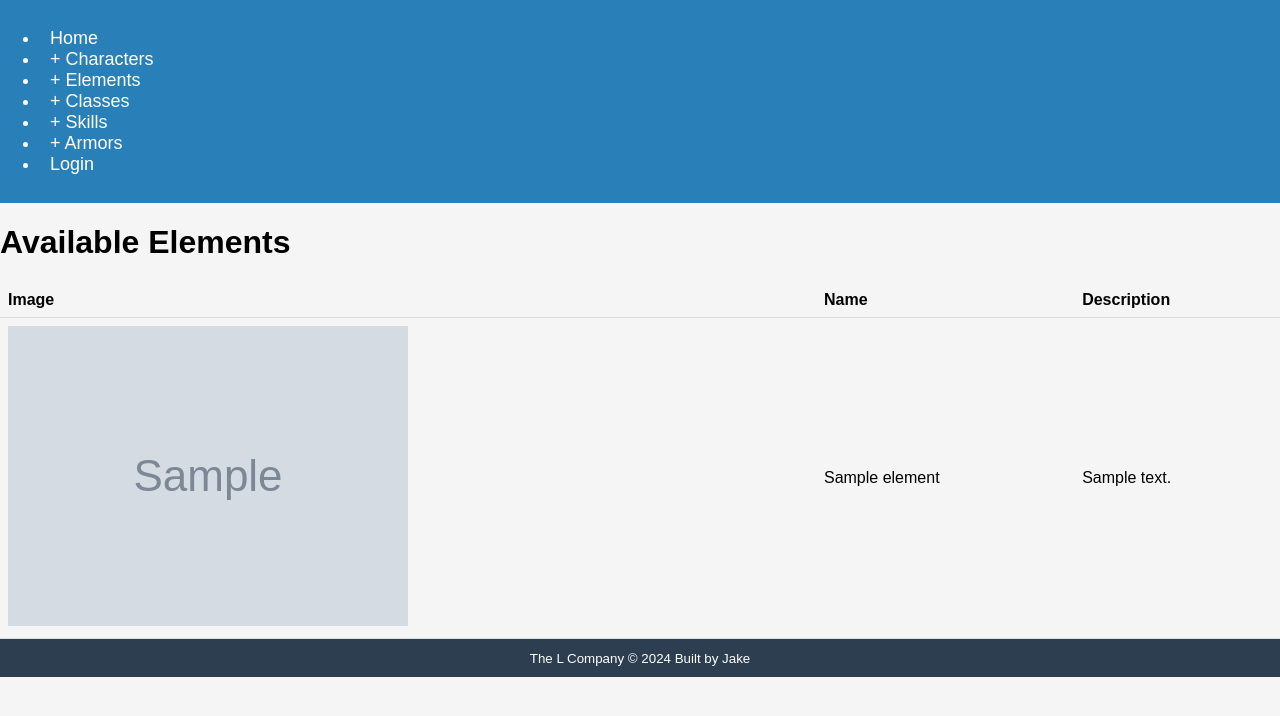
After one commit to woby555/WEBD-Final-Project, a PHP site: page /elements.php in a window 1280 px wide. The commit adds this page. Shown: the top 716 px of the page. Run offline with PHP 8.4, Linux system fonts and the light colour scheme; tables that the repository leaves empty or names only in its code hold one stand-in row (values such as "Sample post"); grey boxes marked "Sample" are stand-in pictures.

Commit message:
Elements
Added Elements page including data into Elements database. Additional administration page included when viewing page.

```diff
--- /dev/null
+++ b/elements.php
@@ -0,0 +1,49 @@
+<?php
+    require_once 'connect.php';
+
+    $stmt = $db->query("SELECT * FROM Elements");
+    $elements = $stmt->fetchAll(PDO::FETCH_ASSOC);
+?>
+
+<!DOCTYPE html>
+<html lang="en">
+<head>
+    <meta charset="UTF-8">
+    <meta http-equiv="X-UA-Compatible" content="IE=edge">
+    <meta name="viewport" content="width=device-width, initial-scale=1.0">
+    <title>Elements</title>
+</head>
+<body>
+    <?php include('nav.php');?>
+    <h1>Available Elements</h1>
+    <table>
+        <thead>
+            <tr>
+                <th>Image</th>
+                <th>Name</th>
+                <th>Description</th>
+            </tr>
+        </thead>
+        <tbody>
+            <?php foreach ($elements as $element): ?>
+                <tr>
+                    <td><img src="<?php echo $element['image_url']; ?>" alt="<?php echo $element['element_name']; ?>"></td>
+                    <td><?php echo $element['element_name']; ?></td>
+                    <td><?php echo $element['description']; ?></td>
+                </tr>
+            <?php endforeach; ?>
+        </tbody>
+    </table>
+
+    <?php
+    // Check if user is an administrator
+    if(isset($_SESSION['role']) && $_SESSION['role'] === 'Administrator') {
+        // Display CRUD operations for administrators
+        echo '<h2>Administrator Actions</h2>';
+        echo '<a href="add_element.php">Add New Element</a>';
+        // Additional CRUD operations such as update and delete can be added here
+    }
+    ?>
+    <?php include('footer.php');?>
+</body>
+</html>
--- a/footer.php
+++ b/footer.php
@@ -6,7 +6,7 @@
 
 ----------->
 
-<link rel="stylesheet" href="main.css">
+
 <footer class = "footer">
     <small class = "d-block text-end containter">The L Company &copy; <?=date('Y')?> Built by Jake</small>
 </footer>
--- a/main.css
+++ b/main.css
@@ -41,8 +26,14 @@ body {
     font-size: large;
 }
 
-ul{
-    list-style-type: none;
+table {
+    width: 100%;
+    border-collapse: collapse;
+}
+th, td {
+    padding: 8px;
+    text-align: left;
+    border-bottom: 1px solid #ddd;
 }
 
 .navbar a {
--- a/nav.php
+++ b/nav.php
@@ -2,11 +2,11 @@
 <nav class="navbar">
 <ul class = "container">
     <li><a href="index.php">Home</a></li>
-    <li><a href="post.php" class="button-primary-outline">+ Characters</a></li>
-    <li><a href="post.php" class="button-primary-outline">+ Elements</a></li>
-    <li><a href="post.php" class="button-primary-outline">+ Classes</a></li>
-    <li><a href="post.php" class="button-primary-outline">+ Skills</a></li>
-    <li><a href="post.php" class="button-primary-outline">+ Armors</a></li>
+    <li><a href="characters.php" class="button-primary-outline">+ Characters</a></li>
+    <li><a href="elements.php" class="button-primary-outline">+ Elements</a></li>
+    <li><a href="classes.php" class="button-primary-outline">+ Classes</a></li>
+    <li><a href="skills.php" class="button-primary-outline">+ Skills</a></li>
+    <li><a href="armors.php" class="button-primary-outline">+ Armors</a></li>
     <li><a href="login.php" class="button-primary-outline">Login</a></li>
 
 </ul>
```
Also changed, not shown: other parts of main.css (+1 -84 lines).
